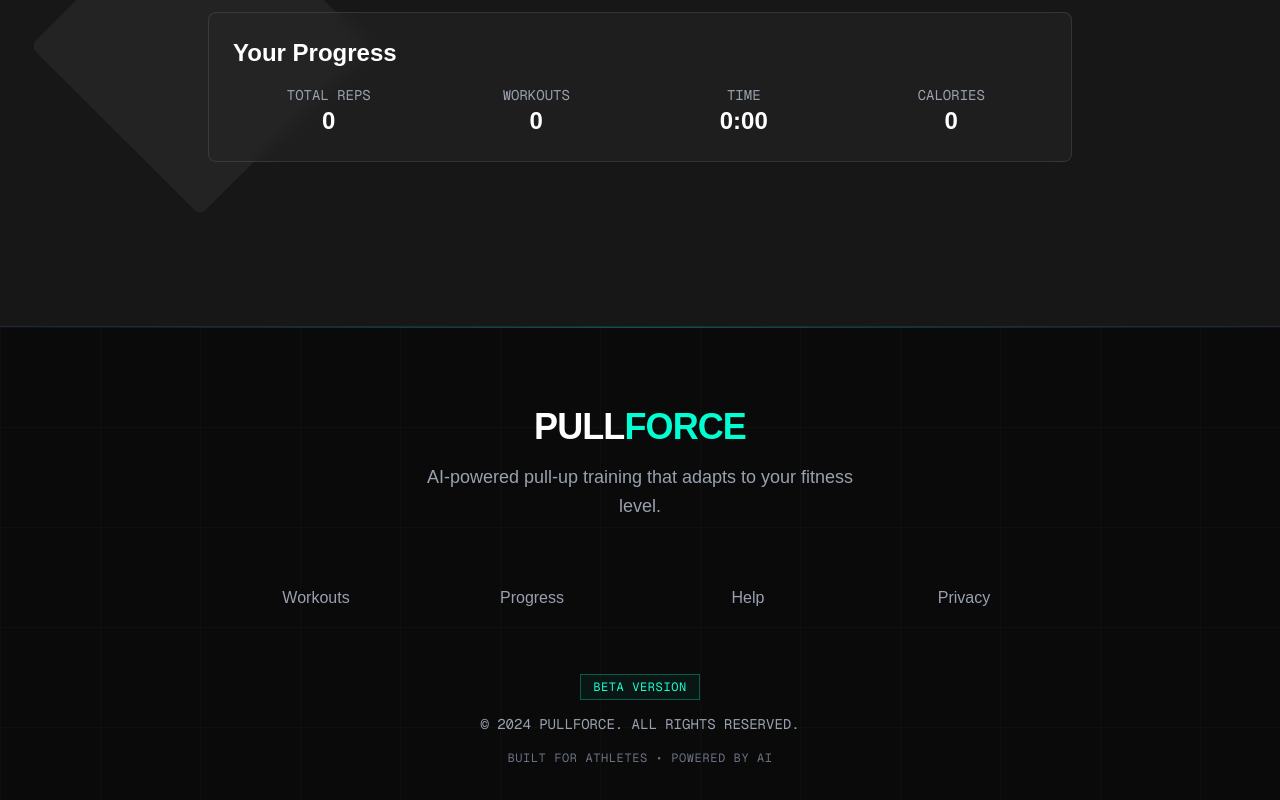
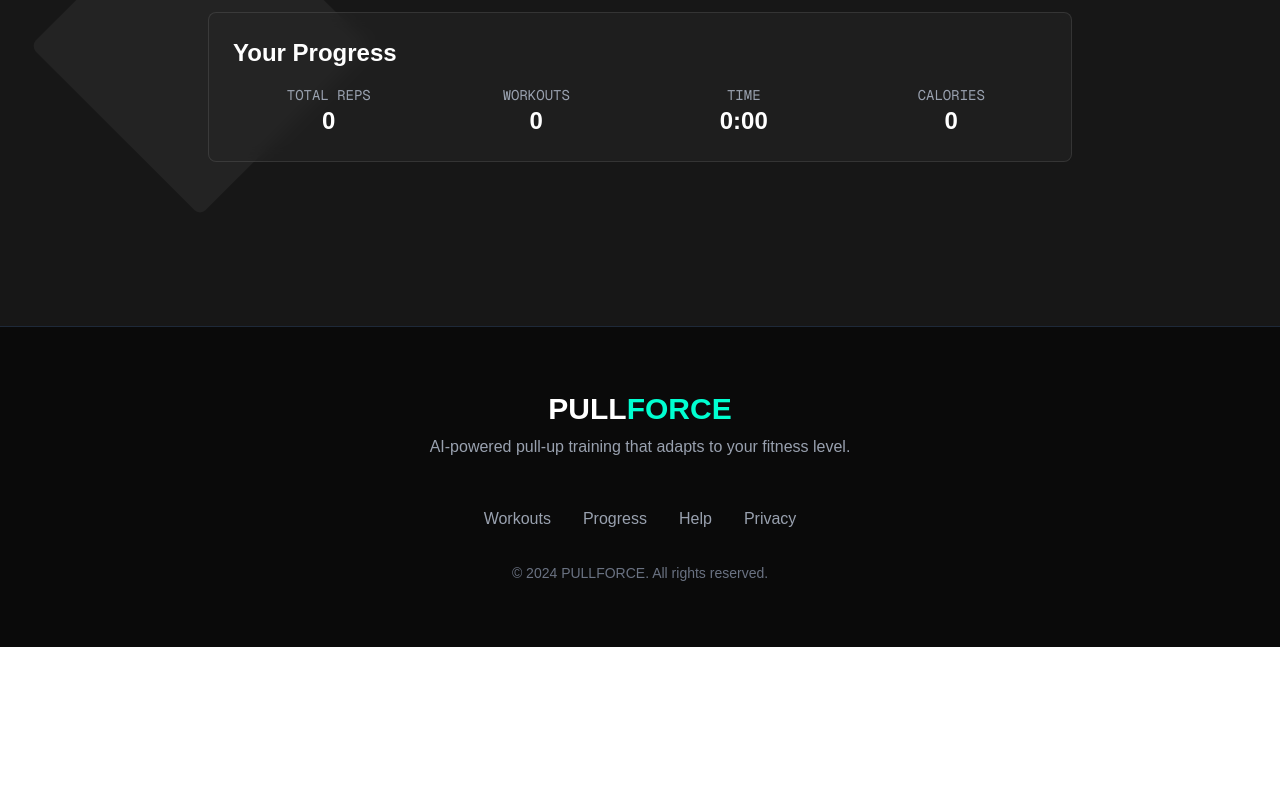
Before and after one commit to JDelott/pullup, a Next.js app: page / in a window 1280 px wide. Shown: the part 2997-3797 px from the top of the page. After the commit the page ends 3644 px from the top, so only its background shows below. Built offline with nearby package versions, Linux system fonts and the light colour scheme.

Commit message:
footer test

```diff
--- a/src/components/Footer.tsx
+++ b/src/components/Footer.tsx
@@ -3,64 +3,38 @@
 
 const Footer = () => {
   return (
-    <footer className="relative bg-neutral-950 border-t border-gray-800">
-      {/* Minimal grid background */}
-      <div className="absolute inset-0 bg-[linear-gradient(rgba(255,255,255,0.02)_1px,transparent_1px),linear-gradient(90deg,rgba(255,255,255,0.02)_1px,transparent_1px)] bg-[size:100px_100px]"></div>
+    <footer className="bg-neutral-950 border-t border-gray-800">
+      <div className="max-w-4xl mx-auto px-6 py-16">
 
-      {/* Accent line */}
-      <div className="absolute top-0 left-0 w-full h-px bg-gradient-to-r from-transparent via-[#00FFD1]/30 to-transparent"></div>
-
-      <div className="relative max-w-4xl mx-auto px-6 lg:px-8 py-20">
-
-        {/* Main brand section - centered */}
-        <div className="text-center mb-16">
-          <h3 className="text-4xl font-black text-white tracking-tight mb-4">
+        {/* Brand */}
+        <div className="text-center mb-12">
+          <h3 className="text-3xl font-bold text-white mb-2">
             PULL<span className="text-[#00FFD1]">FORCE</span>
           </h3>
-          <p className="text-gray-400 text-lg max-w-md mx-auto leading-relaxed">
+          <p className="text-gray-400">
             AI-powered pull-up training that adapts to your fitness level.
           </p>
         </div>
 
-        {/* Navigation links - centered grid */}
-        <div className="grid grid-cols-2 md:grid-cols-4 gap-8 mb-16 text-center">
-          <div>
-            <a href="#" className="text-gray-400 hover:text-[#00FFD1] transition-colors font-medium">
+        {/* Links */}
+        <div className="flex justify-center gap-8 mb-8">
+          <a href="#" className="text-gray-400 hover:text-[#00FFD1] transition-colors">
             Workouts
           </a>
-          </div>
-          <div>
-            <a href="#" className="text-gray-400 hover:text-[#00FFD1] transition-colors font-medium">
+          <a href="#" className="text-gray-400 hover:text-[#00FFD1] transition-colors">
             Progress
           </a>
-          </div>
-          <div>
-            <a href="#" className="text-gray-400 hover:text-[#00FFD1] transition-colors font-medium">
+          <a href="#" className="text-gray-400 hover:text-[#00FFD1] transition-colors">
             Help
           </a>
-          </div>
-          <div>
-            <a href="#" className="text-gray-400 hover:text-[#00FFD1] transition-colors font-medium">
+          <a href="#" className="text-gray-400 hover:text-[#00FFD1] transition-colors">
             Privacy
           </a>
         </div>
-        </div>
 
-        {/* Bottom section - centered */}
-        <div className="text-center space-y-4">
-          <div className="inline-block">
-            <span className="px-3 py-1 text-xs font-mono tracking-wider text-[#1AFFD6] border border-[#00FFD1]/30 bg-[#00FFD1]/5">
-              BETA VERSION
-            </span>
-          </div>
-
-          <div className="text-gray-400 text-sm font-mono">
-            © 2024 PULLFORCE. ALL RIGHTS RESERVED.
-          </div>
-
-          <div className="text-xs text-gray-500 font-mono tracking-wider">
-            BUILT FOR ATHLETES • POWERED BY AI
-          </div>
+        {/* Copyright */}
+        <div className="text-center text-gray-500 text-sm">
+          © 2024 PULLFORCE. All rights reserved.
         </div>
 
       </div>
--- a/src/test.tsx
+++ b/src/test.tsx
@@ -15,7 +15,7 @@
   );
 };
 
-// Test 2: Type assignment errors (should show TS2322)
+// Test 2: Type assignment errors (should show TS2322).  ad;lkasjfd
 const TestComponent2: React.FC = () => {
   const [items, setItems] = useState<string[]>([]);
 
```
Lines whose indentation alone changed are shown as unchanged.
